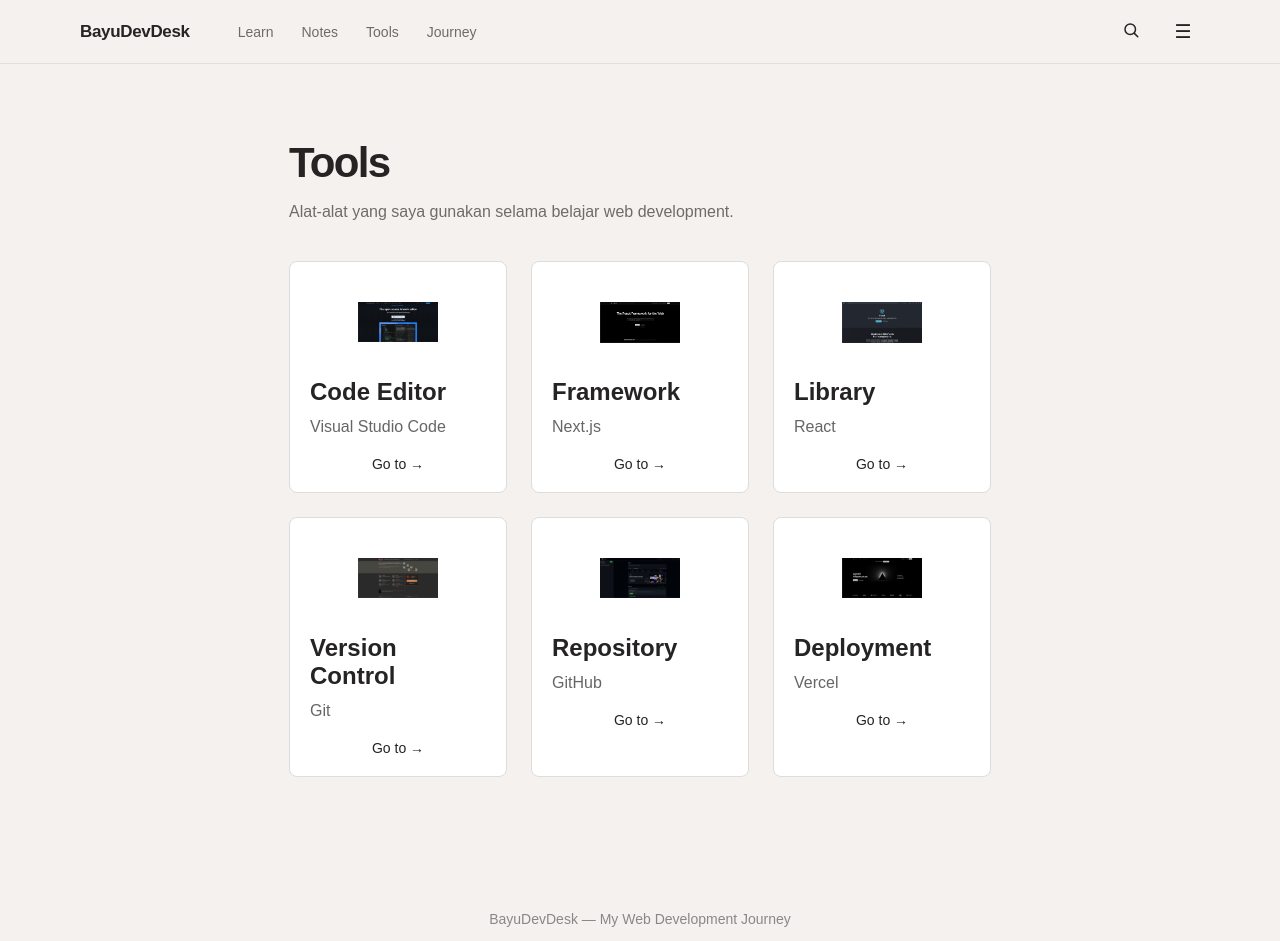
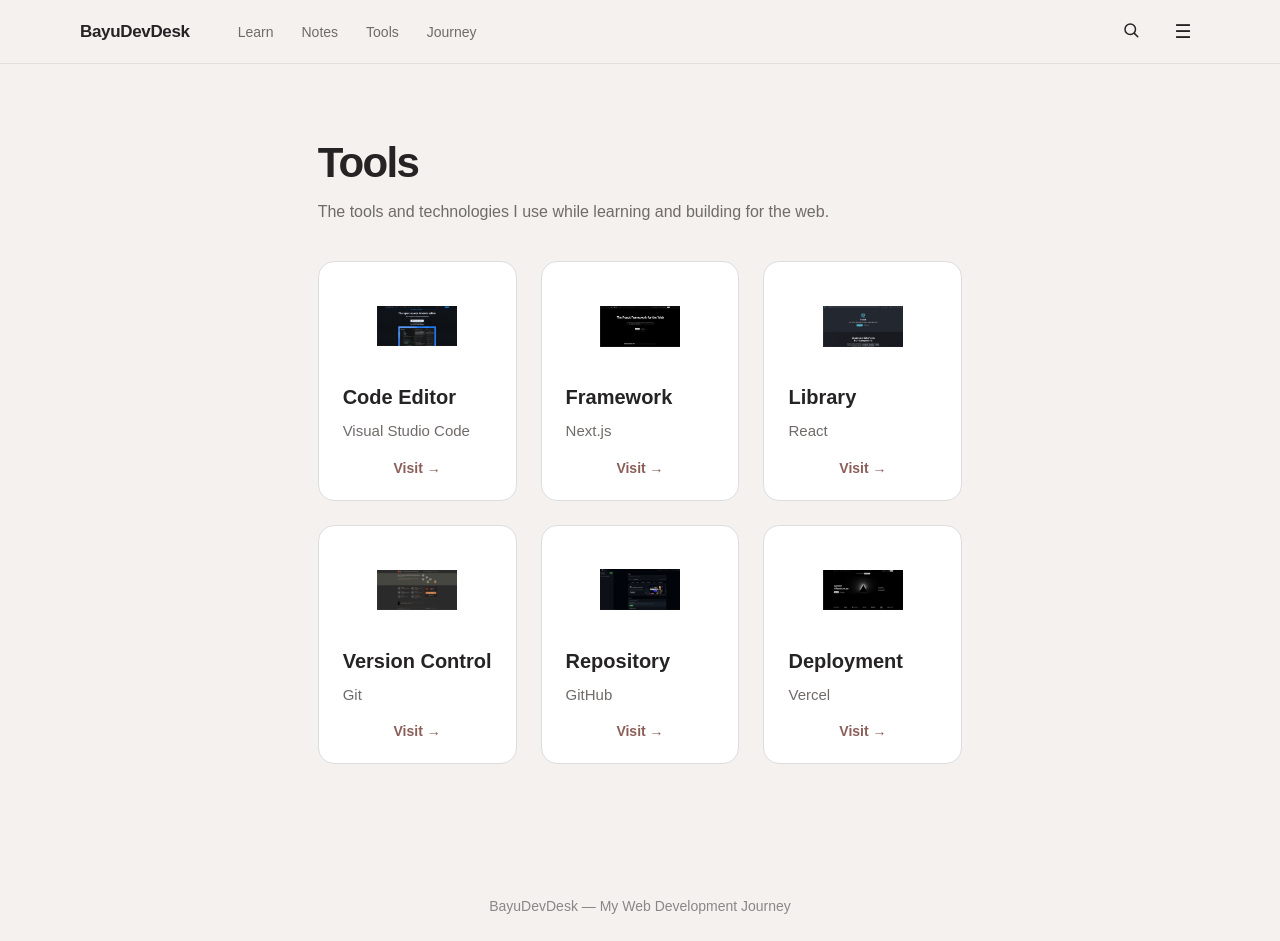
Before and after one commit to bayususeno-dev/bayudevdesk, a Next.js app: page /tools in a window 1280 px wide. Built offline with nearby package versions, Linux system fonts and the light colour scheme.

Commit message:
Redesign tools

```diff
--- a/app/globals.css
+++ b/app/globals.css
@@ -472,9 +472,9 @@
 /* Tools */
 .tool-card {
   display: block;
-  padding: 20px;
+  padding: 24px;
   border: 1px solid #ddd;
-  border-radius: 8px;
+  border-radius: 16px;
   text-decoration: none;
   color: inherit;
   transition: transform 0.3s ease, box-shadow 0.3s ease;
@@ -482,26 +482,34 @@
 }
 
 .tool-card h2 {
-  margin-top: 0;
-  margin-bottom: 8px;
+  margin: 0 0 8px;
+
+  color: #252323;
+
+  font-size: 20px;
+  line-height: 1.3;
 }
 
 .tool-card p {
   margin: 0;
-  color: #666;
-  line-height: 1.6;
+  color: #706b69;
+  line-height: 1.7;
+  font-size: 15px;
 }
 
 .tool-card:hover {
-  transform: translateY(-5px);
-  box-shadow: 0 6px 16px rgba(0, 0, 0, 0.1);
+  transform: translateY(-3px);
+  box-shadow: 0 10px 28px rgba(37, 35, 35, 0.05);
+  border-color: #cdbbb7;
 }
 
 .tool-card::after {
-  content: " Go to →";
+  content: " Visit →";
   display: block;
   margin-top: 16px;
   font-size: 14px;
+  color: #8b5e58;
+  font-weight: 600;
   text-align: center;
 }
 
@@ -515,7 +523,7 @@
   display: flex;
   justify-content: center;
   align-items: center;
-  margin-bottom: 16px;
+  margin-bottom: 18px;
 }
 
 .tool-image img {
--- a/app/tools/page.tsx
+++ b/app/tools/page.tsx
@@ -44,7 +44,10 @@
     <main className="page-container">
       <header className="page-header">
         <h1>Tools</h1>
-        <p>Alat-alat yang saya gunakan selama belajar web development.</p>
+        <p>
+          The tools and technologies I use while learning and building for the
+          web.
+        </p>
       </header>
 
       <section className="tools-content">
@@ -61,4 +64,3 @@
     </main>
   );
 }
-5;
--- a/components/ToolCard/ToolCard.jsx
+++ b/components/ToolCard/ToolCard.jsx
@@ -1,5 +1,4 @@
 export default function ToolCard({ title, description, href, image }) {
-  console.log("IMAGE:", image);
   return (
     <a href={href} target="_blank" rel="noopener noreferrer" className="tool-card">
       <div className="tool-image">
```
